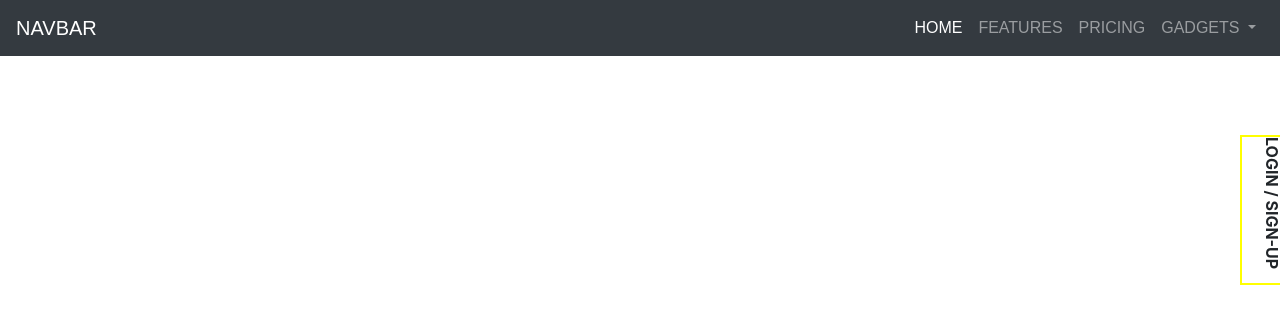
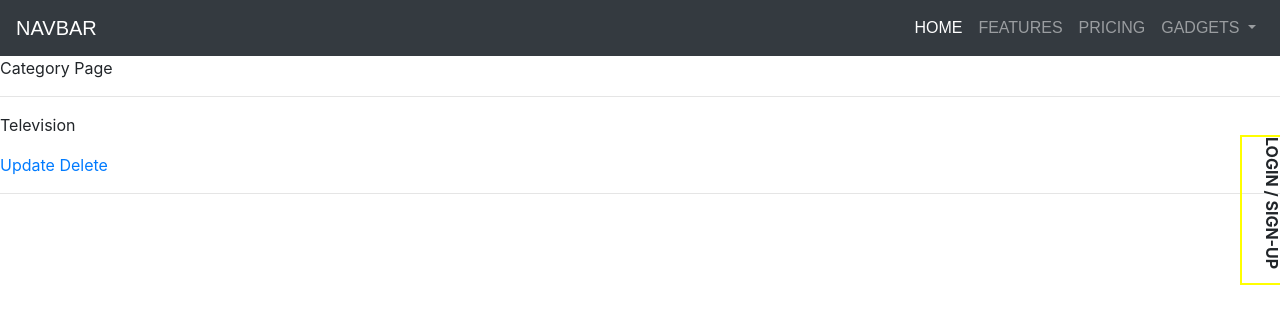
Before and after one commit to johnnyferns14/milestone4-gadget-online, a Django app: page /gadget/ in a window 1280 px wide. Shown: the top 324 px of the page. Run offline with Django 3.2, Linux system fonts and the light colour scheme; data comes from the database, SQL or seed files in the repository; both versions use the stored data as it was after the commit; some web fonts are replaced.

Commit message:
Update and delete functionality added

```diff
--- /dev/null
+++ b/gadget/templates/category_view.html
@@ -0,0 +1,20 @@
+{% extends 'base.html' %}
+
+{% block content %}
+
+<p>Category Page</p>
+
+<hr>
+
+{% for category in categories %}
+    <div>
+        <p>{{ category.name }}</p>
+        <a href="{% url 'update_category' category.id %}">Update</a>
+        <a href="{% url 'delete_category' category.id %}">Delete</a>
+
+    </div>
+{% endfor %}
+
+<hr>
+
+{% endblock %}
--- a/gadget/templates/gadget_view.html
+++ b/gadget/templates/gadget_view.html
@@ -1,5 +1,10 @@
 {% extends 'base.html' %}
 
 {% block content %}
+
+{% for product in products %}
+    <p>{{ product.description }}</p>
+{% endfor %}
+
 <p>Gadget Page</p>
 {% endblock %}
--- a/gadget/urls.py
+++ b/gadget/urls.py
@@ -2,6 +2,9 @@ from django.urls import path
 from . import views
 
 urlpatterns = [
-    path('', views.view_gadget, name='view_gadget'),
+    # path('', views.view_gadget, name='view_gadget'),
+    path('', views.view_category, name='view_category'),
     path('add_category/', views.add_category, name='add_category'),
+    path('update_category/<category_id>', views.update_category, name='update_category'),
+    path('delete_category/<category_id>', views.delete_category, name='delete_category'),
 ]
--- a/gadget/views.py
+++ b/gadget/views.py
@@ -1,32 +1,48 @@
-from django.shortcuts import render
+from django.shortcuts import render, redirect
 from .forms import CategoryForm
 from .models import Category
 
 
-def view_categories(request):
+def view_category(request):
     categories = Category.objects.all()
-    context = {'categories': categories}
-    return render(request, 'categories_view.html', context)
+    context = {
+        'categories': categories
+        }
+    return render(request, 'category_view.html', context)
+
+
+
+def add_category(request):
+    if request.method == 'POST':
+        form = CategoryForm(request.POST)
+        if form.is_valid():
+            form.save()
+    else:
+        form = CategoryForm()
+    context = {'form': form}
+    return render(request, 'add_category.html', context)
+
+
+def update_category(request, category_id):
+    category = Category.objects.get(pk=category_id)
+    form = CategoryForm(request.POST or None, instance=category)
+    if form.is_valid():
+        form.save()
+        return redirect('view_category')
+    context = {
+        'category': category,
+        'form': form
+        }
+
+    return render(request, 'update_category.html', context)
+
+
+def delete_category(request, category_id):
+    category = Category.objects.get(pk=category_id)
+    category.delete()
+    return redirect('view_category')
 
 
 def view_gadget(request):
     context = {}
     return render(request, 'gadget_view.html', context)
-
-
-def add_category(request):
-    form = CategoryForm()
-    if request.method == 'POST':
-        form = CategoryForm(request.POST)
-        if form.is_valid:
-            form.save()
-    context = {'form': form}
-    return render(request, 'add_category.html', context)
-
-
-def delete_category(request, category_id):
-    category = Category.objects.get(pk=category_id)
-    if request.method == 'POST':
-        category.delete()
-    context = {'category': category, 'category_id': category_id}
-    return render(request, 'delete_category.html', context)
--- a/home/templates/base.html
+++ b/home/templates/base.html
@@ -17,7 +17,7 @@
 <body>
     <!-- Navbar -->
 
-    <nav class="navbar navbar-expand-lg navbar-dark bg-dark fixed-top font-navbar">
+    <nav class="navbar navbar-expand-lg navbar-dark bg-dark font-navbar">
         <a class="navbar-brand" href="#">NAVBAR</a>
         <button class="navbar-toggler" type="button" data-toggle="collapse" data-target="#navbarNavDropdown"
             aria-controls="navbarNavDropdown" aria-expanded="false" aria-label="Toggle navigation">
```
Also changed, not shown: gadget/templates/update_category.html (added, +12 -0 lines), db.sqlite3.
